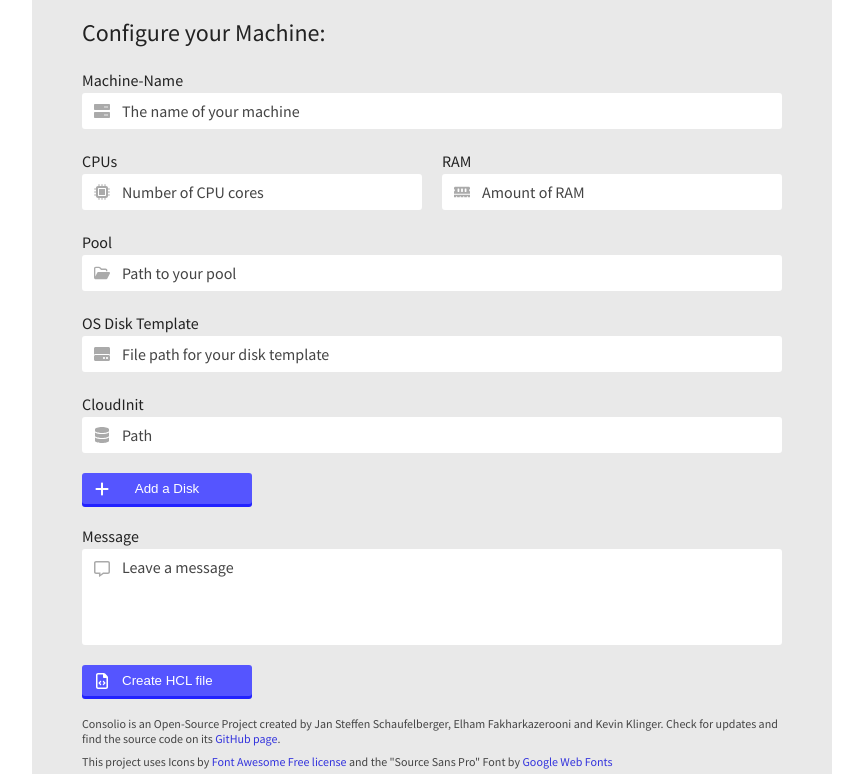
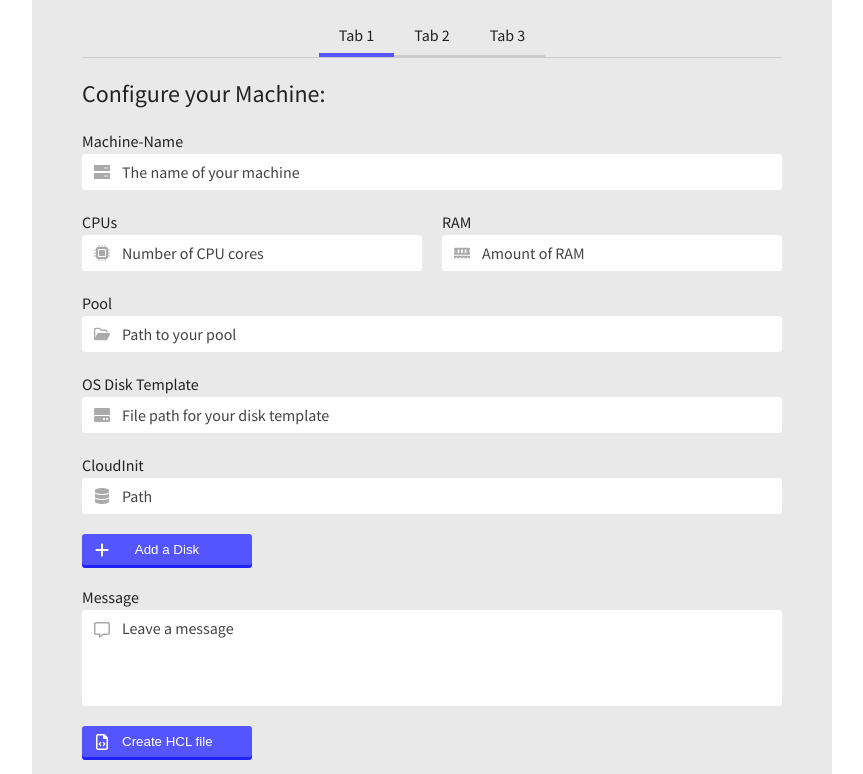
Before and after one commit to KevinKlinger/consilio, a plain HTML site: page static/index.html in a window 1280 px wide. Shown: the part 111-885 px from the top of the page, without its empty margins (208-1071 px from the left). Drawn offline with Linux system fonts and the light colour scheme; no server answers.

Commit message:
Proof of concept for tabs via radio buttons + css May not actually be viable

```diff
--- a/static/index.html
+++ b/static/index.html
@@ -13,7 +13,15 @@
 	<body onload="init();">
 		<article id="main">
 			<h1>Consilio</h1>
-			<form action="/">
+			<input type="radio" id="tab1" name="tabs" checked="checked" />
+			<input type="radio" id="tab2" name="tabs" />
+			<input type="radio" id="tab3" name="tabs" />
+			<nav>
+				<label for="tab1">Tab 1</label>
+				<label for="tab2">Tab 2</label>
+				<label for="tab3">Tab 3</label>
+			</nav>
+			<form action="/" class="tab1">
 				<h2>Configure your Machine:</h2>
 
 				<label>
@@ -60,6 +68,14 @@
 				<input type="button" value="Create HCL file" class="icon iconFile">
 			</form>
 
+			<form action="/" class="tab2">
+				<h2>Wow! A second tab! So much space!</h2>
+			</form>
+
+			<form action="/" class="tab3">
+				<h2>A third tab?!? This is getting ridicilous!</h2>
+			</form>
+
 			<footer>
 				<p>Consolio is an Open-Source Project created by Jan Steffen Schaufelberger, Elham Fakharkazerooni and Kevin Klinger. Check for updates and find the source code on its <a href="https://github.com/jansteffen/consilio" target="_blank">GitHub page</a>.</p>
 				<p>This project uses Icons by <a href="https://fontawesome.com/license/free" target="_blank">Font Awesome Free license</a> and the "Source Sans Pro" Font by <a href="https://fonts.google.com/" target="_blank">Google Web Fonts</a></p>
--- a/static/stylesheets/style.css
+++ b/static/stylesheets/style.css
@@ -55,6 +55,37 @@ h1 {
 	text-shadow: 0px 1px 0 #ccc;
 }
 
+nav {
+	display: flex;
+	justify-content: center;
+	border-bottom: 1px solid #ccc;
+}
+
+input[type=radio] {
+	display: none;
+}
+
+nav label {
+	border-bottom: 2px solid #ccc;
+	padding: 8px 20px;
+}
+
+#tab1:checked ~ nav label[for=tab1],
+#tab2:checked ~ nav label[for=tab2],
+#tab3:checked ~ nav label[for=tab3] {
+	border-bottom: 4px solid #55f;
+}
+
+.tab1, .tab2, .tab3 {
+	display: none;
+}
+
+#tab1:checked ~ .tab1,
+#tab2:checked ~ .tab2,
+#tab3:checked ~ .tab3 {
+	display: flex;
+}
+
 /* Contains all input elements */
 form, #disks {
 	flex-grow: 1;	/* This grows the size of the container to include all space not used by the header and footer */
@@ -76,7 +107,7 @@ h2 {
 }
 
 /* <labels> act as a container for both their text and their input field so that both can be positioned/aligned as a pair */
-label {
+form label {
 	display: flex;
 	flex-direction: column;
 	align-items: stretch;
```
